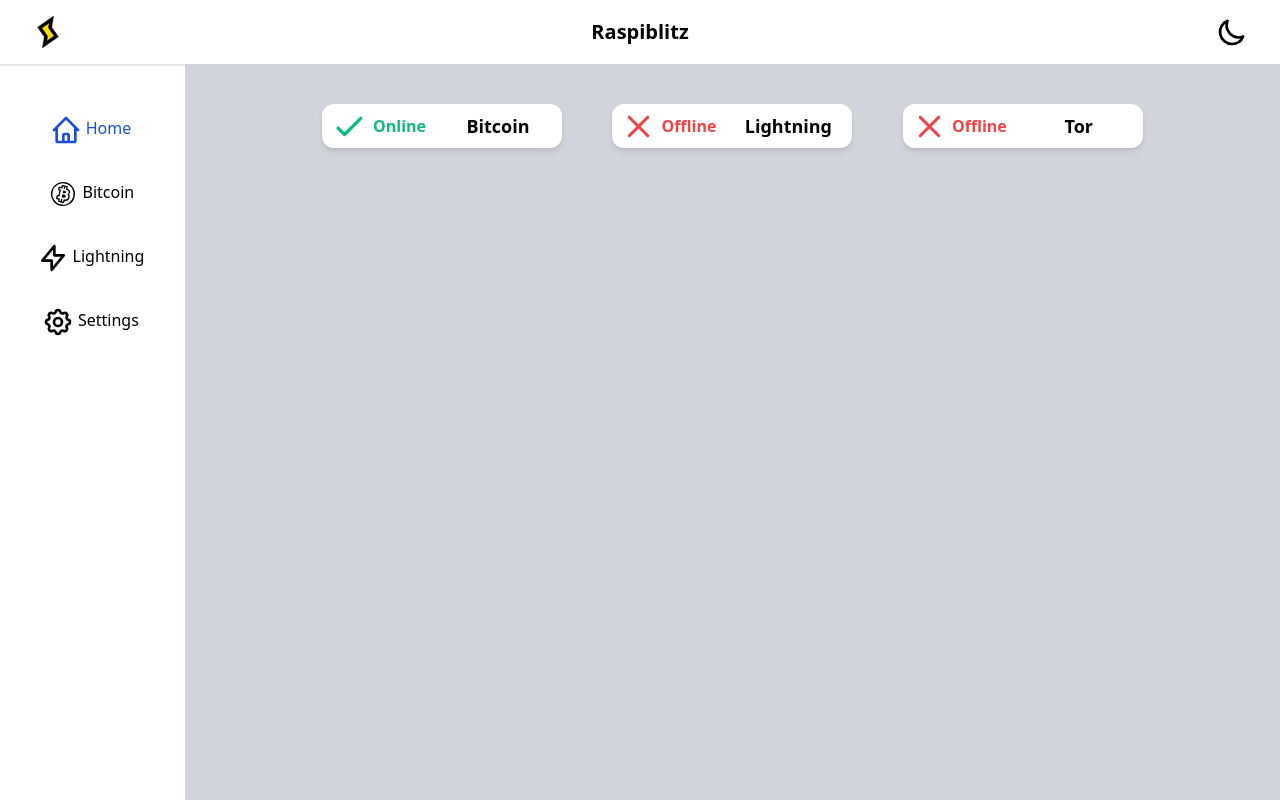
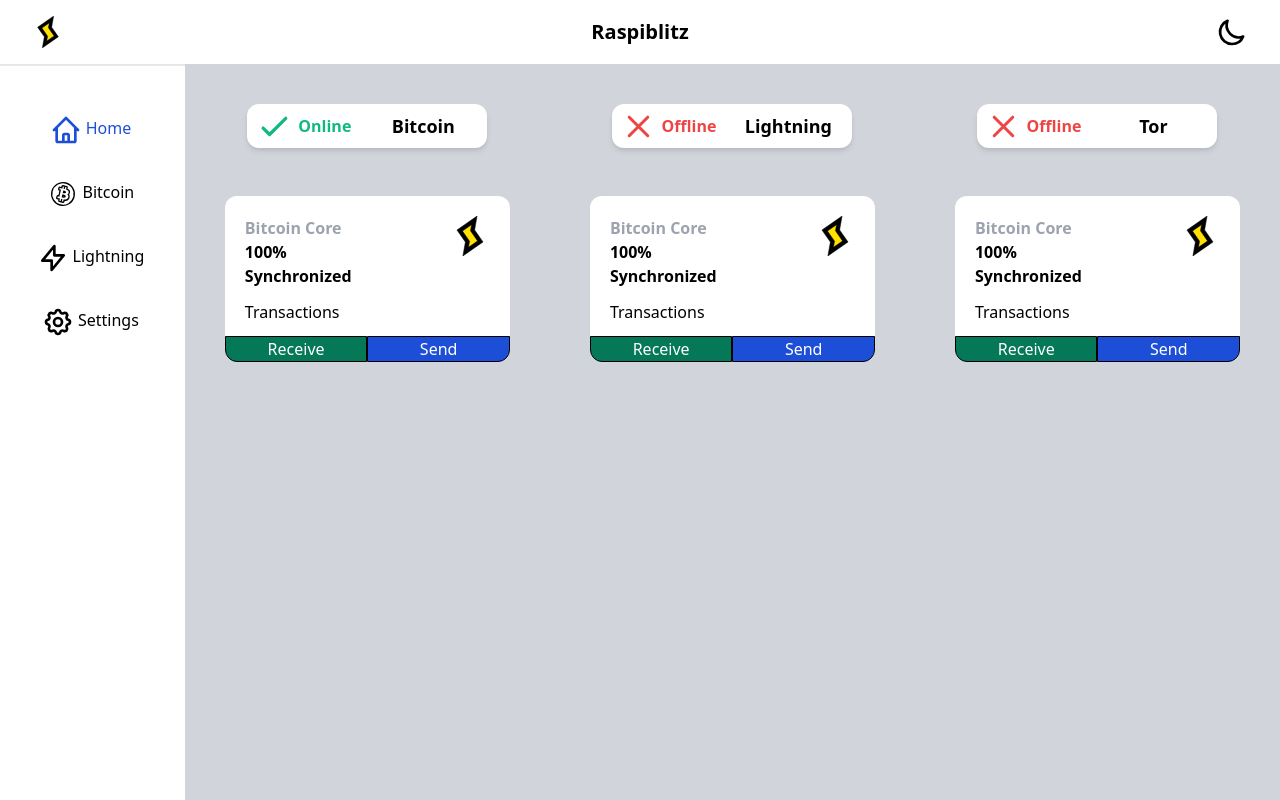
Before and after one commit to raspiblitz/raspiblitz-web, a React (Create React App) app: page / in a window 1280 px wide. Built offline with nearby package versions, Linux system fonts and the light colour scheme.

Commit message:
fix bitcoin circle color; add bitcoin box

```diff
--- a/src/components/Home/Home.tsx
+++ b/src/components/Home/Home.tsx
@@ -1,4 +1,5 @@
 import React, { Component } from 'react';
+import BitcoinBox from '../Shared/BitcoinBox/BitcoinBox';
 import StatusBox from './StatusBox/StatusBox';
 
 export class Home extends Component {
@@ -6,11 +7,16 @@
     return (
       <React.Fragment>
         <div className='content-container w-full bg-gray-300 dark:bg-gray-600 dark:text-white transition-colors'>
-          <div className="py-8">
-            <div className='flex flex-wrap items-stretch justify-around xl:mx-28'>
+          <div className='py-8'>
+            <div className='flex flex-wrap items-stretch justify-around'>
               <StatusBox status='online'>Bitcoin</StatusBox>
               <StatusBox>Lightning</StatusBox>
               <StatusBox>Tor</StatusBox>
+            </div>
+            <div className='flex flex-col md:flex-row flex-wrap lg:flex-nowrap w-full items-start'>
+              <BitcoinBox></BitcoinBox>
+              <BitcoinBox></BitcoinBox>
+              <BitcoinBox></BitcoinBox>
             </div>
           </div>
         </div>
--- /dev/null
+++ b/src/components/Shared/BitcoinBox/BitcoinBox.tsx
@@ -0,0 +1,39 @@
+import React, { Component } from 'react';
+import { ReactComponent as RaspiBlitzLogo } from '../../../assets/RaspiBlitz_Logo_Icon.svg';
+
+export class BitcoinBox extends Component {
+  render(): JSX.Element {
+    return (
+      <React.Fragment>
+        <div className='content-container h-full w-full bg-gray-300 dark:bg-gray-600 dark:text-white transition-colors'>
+          <div className='bg-white dark:bg-gray-800 pt-5 m-10 rounded-xl'>
+            {/* Header */}
+            <div className='font-bold flex px-5'>
+              <div className='w-1/2'>
+                <div className='text-gray-400'>Bitcoin Core</div>
+                100% Synchronized
+              </div>
+              <div className='w-1/2 h-full flex justify-end'>
+                {/* TODO: Change Icon */}
+                <RaspiBlitzLogo className='w-10 h-10' />
+              </div>
+            </div>
+            {/* Body */}
+            <div className='py-3 px-5'>Transactions</div>
+            {/* Buttons on Bottom (Send / Receive) */}
+            <div className='flex text-white'>
+              <button className='w-1/2 font-medium bg-green-700 hover:bg-green-500 dark:bg-green-500 dark:hover:bg-green-700 border border-black rounded-bl-xl'>
+                Receive
+              </button>
+              <button className='w-1/2 font-medium bg-blue-700 hover:bg-blue-500 dark:bg-blue-500 dark:hover:bg-blue-500 border border-black rounded-br-xl'>
+                Send
+              </button>
+            </div>
+          </div>
+        </div>
+      </React.Fragment>
+    );
+  }
+}
+
+export default BitcoinBox;
```
Also changed, not shown: src/assets/bitcoin-circle.svg.
